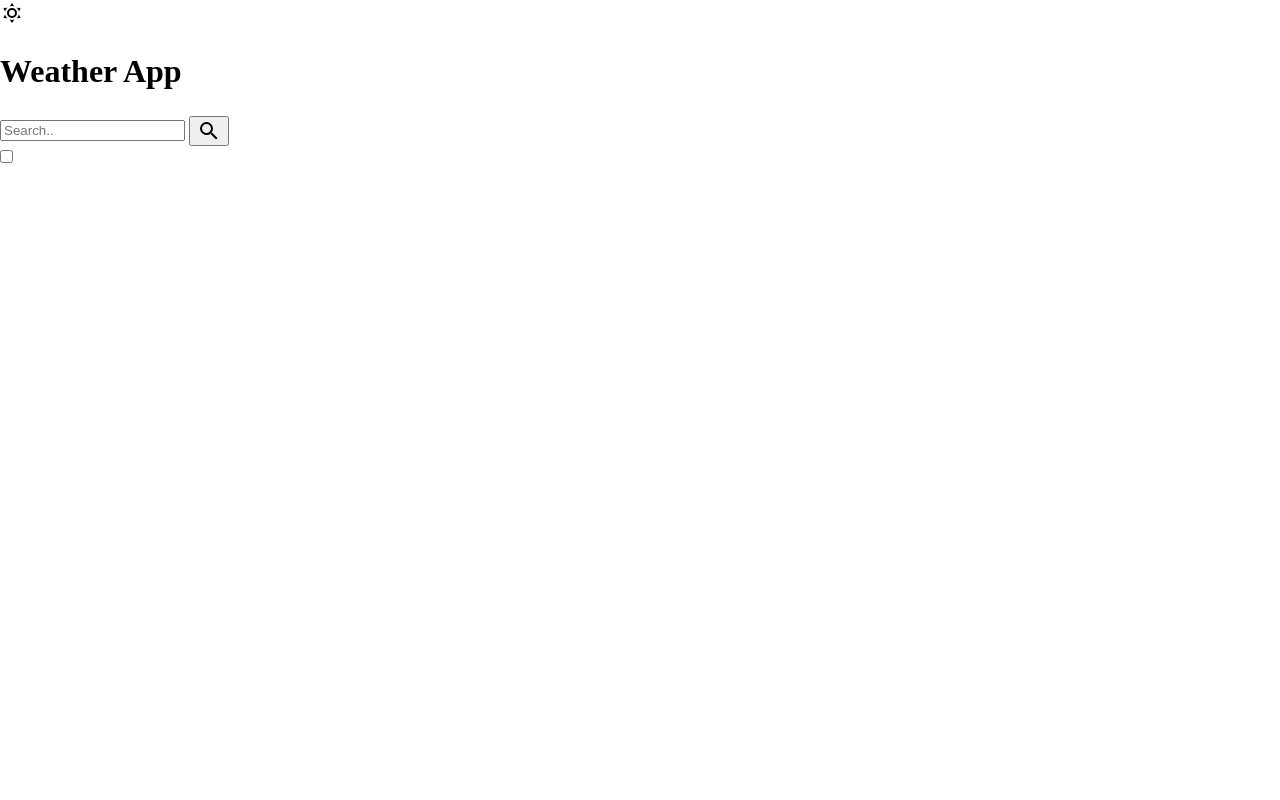
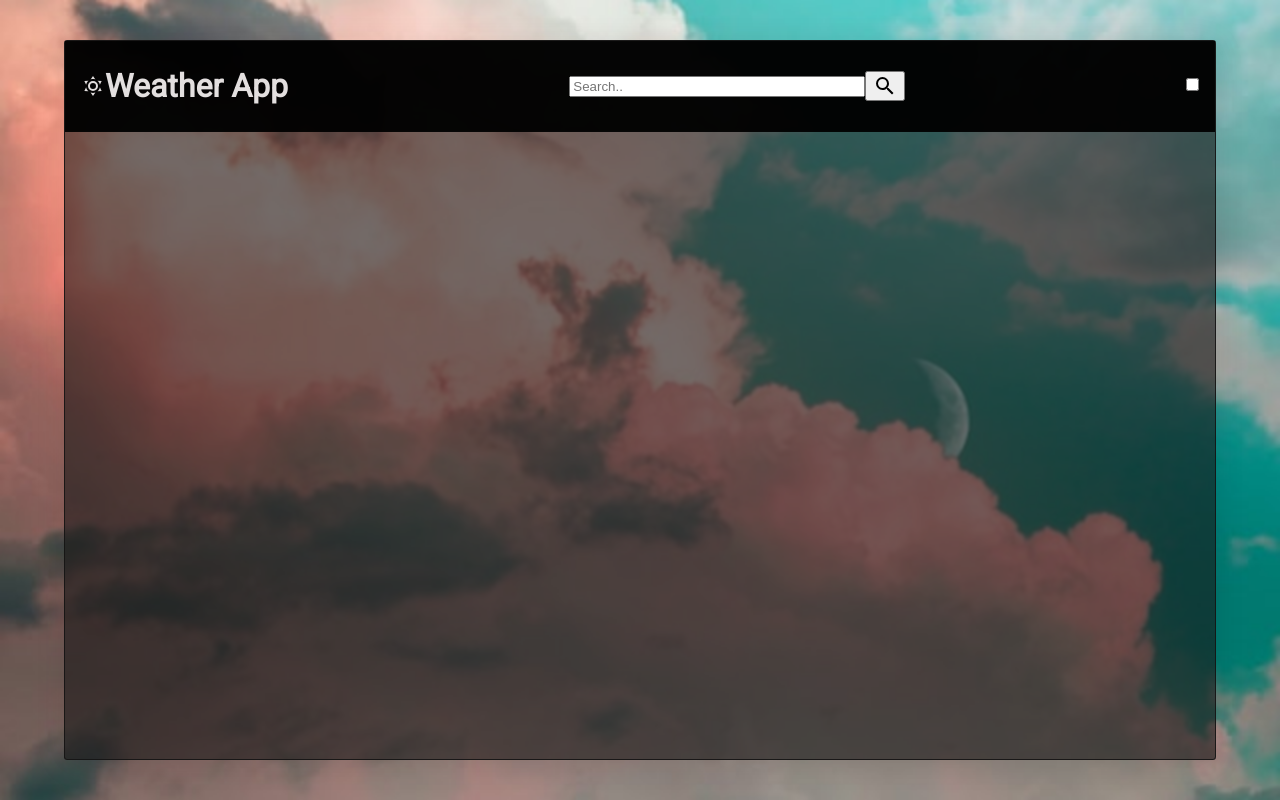
Before and after one commit to Casssb/weather-app, a website built with webpack: page src/template.html in a window 1280 px wide. Built offline with nearby package versions, Linux system fonts and the light colour scheme.

Commit message:
basic styles for header

```diff
--- a/src/style.scss
+++ b/src/style.scss
@@ -1 +1,76 @@
 @import url(~sanitize.css);
+@import url('https://fonts.googleapis.com/css2?family=Roboto&display=swap');
+
+:root {
+  --font-size-sm: clamp(0.6rem, 0.53vw + 0.47rem, 0.89rem);
+  --font-size-base: clamp(0.75rem, 0.8vw + 0.55rem, 1.19rem);
+  --font-size-md: clamp(0.94rem, 1.17vw + 0.64rem, 1.58rem);
+  --font-size-lg: clamp(1.17rem, 1.71vw + 0.75rem, 2.11rem);
+  --font-size-xl: clamp(1.46rem, 2.45vw + 0.85rem, 2.81rem);
+  --font-size-xxl: clamp(1.83rem, 3.49vw + 0.96rem, 3.75rem);
+  --font-size-xxxl: clamp(2.29rem, 4.93vw + 1.06rem, 5rem);
+
+  --ff-main: 'Roboto', sans-serif;
+
+  --col-text: rgba(255, 251, 251, 0.89);
+}
+
+body {
+  width: 100%;
+  height: 100vh;
+  background-image: url('./img/szabo-viktor-cloud.jpg');
+  background-position: center;
+  background-repeat: no-repeat;
+  background-size: cover;
+  font-family: var(--ff-main);
+  display: flex;
+  align-items: center;
+  justify-content: center;
+}
+
+.container {
+  height: 90vh;
+  width: 90vw;
+  color: var(--col-text);
+  background: rgba(22, 20, 20, 0.6);
+  border-radius: 0.2rem;
+  box-shadow: 0 4px 30px rgba(0, 0, 0, 0.1);
+  backdrop-filter: blur(1px);
+  -webkit-backdrop-filter: blur(2px);
+  border: 1px solid rgba(22, 20, 20, 0.9);
+}
+
+.header {
+    height: min-content;
+    display: flex ;
+    justify-content: space-between;
+    align-items: center;
+    background-color: rgba(0, 0, 0, 0.9);
+    backdrop-filter: blur(1px);
+    -webkit-backdrop-filter: blur(2px);
+    padding: 0 1rem;
+
+    &-title {
+        display: flex;
+        justify-content: center;
+        align-items: center;
+    }
+
+    &-search-container {
+        display: flex;
+        justify-content: center;
+        align-items: center;
+        width: 30%;
+
+        form {
+            width: 100%;
+            display: flex;
+            align-items: center;
+            justify-content: center;
+
+            input {
+                width: 100%;
+            }
+        }
+    }
+}
```
Also changed, not shown: dist/be493c7219ee6a2f6c0b.jpg (added), dist/main.js, src/img/szabo-viktor-cloud.jpg (added).
